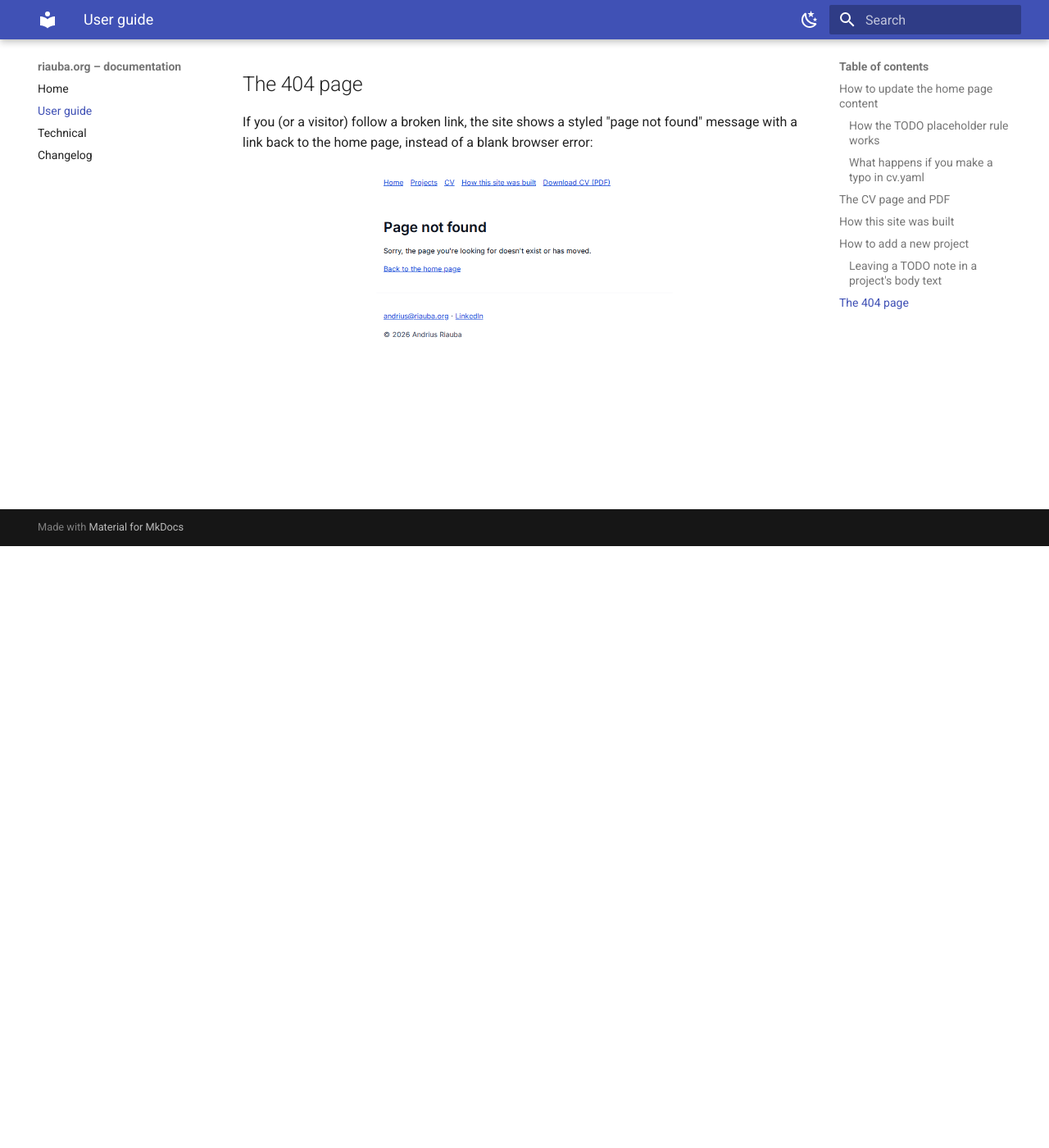
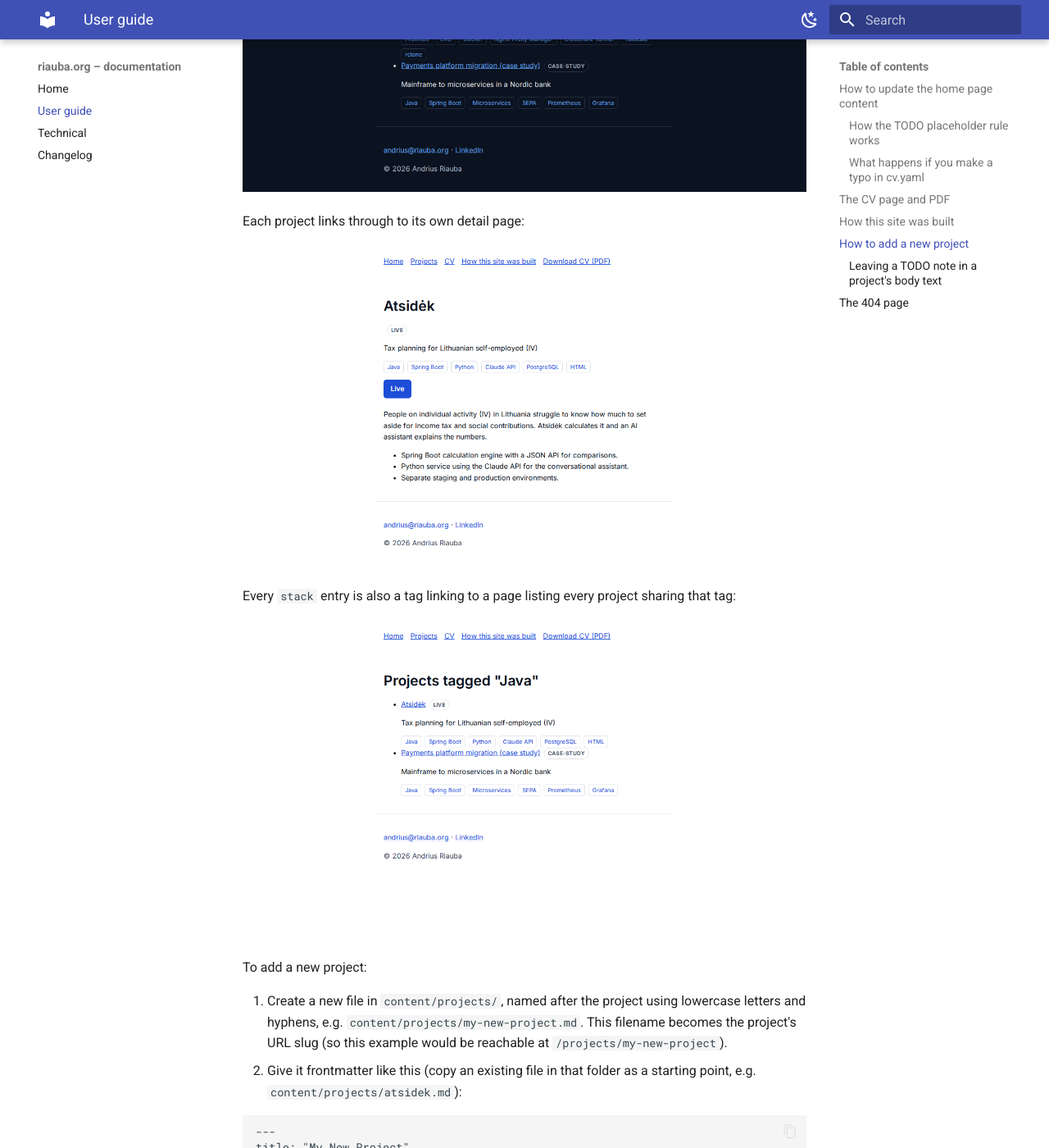
Before and after one commit to asas1313/riauba-portfolio, an MkDocs documentation site: the page built from docs/user-guide/index.md, in a window 1280 px wide and 1400 px high, scrolled down 11524 px. Shown: the whole window at 82% size. Built offline with MkDocs 1.6.1 and Material for MkDocs 9.7.7, drawn with Linux system fonts in a browser that asks for light colours; before the commit the page ends 12190 px from its top, so only the background shows below that; some of the changed text lies outside the part shown.

Commit message:
docs(003): add missing screenshot references to user guide
Reference the 5 tester-added screenshots (projects catalogue, project
detail, project tag filter, how-this-site-was-built) next to the prose
that already describes each page, matching the existing caption style.

Co-Authored-By: Claude Sonnet 5 <noreply@anthropic.com>

```diff
--- a/docs/user-guide/index.md
+++ b/docs/user-guide/index.md
@@ -122,11 +122,27 @@ table listing every spec (number, title, status, and a link to its merged pull r
 one exists). There's nothing to author here yourself — it's generated from `docs/specs/` at
 build time, not from `content/`.
 
+![How this site was built page](img/how-this-site-was-built-light.png)
+
 ## How to add a new project
 
 Featured projects (`featured: true`) appear on the home page. Every project, featured or not,
 appears on the `/projects` catalogue page (linked from the header as "Projects") and gets its
-own `/projects/<slug>` detail page. To add a new project:
+own `/projects/<slug>` detail page.
+
+![Projects catalogue page, light mode](img/projects-light.png)
+
+![Projects catalogue page, dark mode](img/projects-dark.png)
+
+Each project links through to its own detail page:
+
+![Project detail page](img/project-detail-light.png)
+
+Every `stack` entry is also a tag linking to a page listing every project sharing that tag:
+
+![Project tag filter page](img/project-tag-light.png)
+
+To add a new project:
 
 1. Create a new file in `content/projects/`, named after the project using lowercase letters
    and hyphens, e.g. `content/projects/my-new-project.md`. This filename becomes the project's
```
